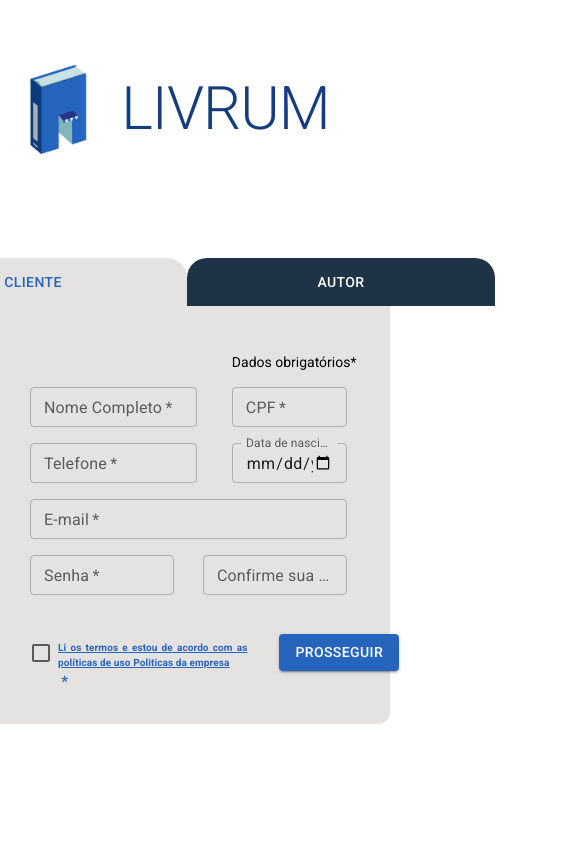
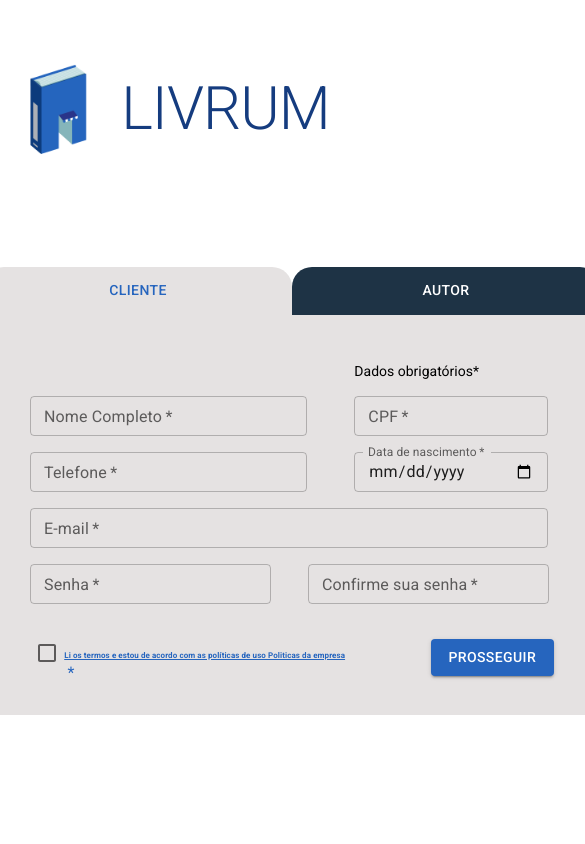
Before and after one commit to byte-stack-uefs/livrum, a Next.js app in the folder phase_4/app/webapp/: page /cadastro in a window 390 px wide. Shown: the top 844 px of the page, 585 px wide, since content can reach past the window. Built offline with nearby package versions, Linux system fonts and the light colour scheme.

Commit message:
tentativa de deixar responsivel para dispositivos movei spoiler: não consegui

```diff
--- a/phase_4/app/webapp/app/(account)/cadastro/page.tsx
+++ b/phase_4/app/webapp/app/(account)/cadastro/page.tsx
@@ -16,7 +16,6 @@ import {
   Typography,
 } from "@mui/material";
 import { Margin } from "@mui/icons-material";
-
 
 const ClientRegister = () => {
   const [value, setValue] = useState(0);
@@ -58,6 +57,11 @@ const ClientRegister = () => {
     fontFamily: "Roboto",
     fontSize: "14px",
     width: widthParam,
+    "@media (max-width: 600px)": {
+      // Estilos específicos para telas menores
+      fontSize: "12px",
+      // Adicione mais ajustes conforme necessário
+    },
   });
 
   const handleChange = (event, newValue) => {
@@ -66,20 +70,18 @@ const ClientRegister = () => {
 
   const handleSubmitClient = (event) => {
     event.preventDefault();
-
   };
 
   return (
     <>
       <Box
         sx={{
-          width: "100%",
-          maxWidth: "1200px",
           minHeight: "80vh",
           display: "flex",
           flexDirection: "column",
           alignItems: "center",
           margin: "auto",
+          width: "600px",
           justifyContent: "center",
           height: "100%",
           flexGrow: 1,
@@ -96,9 +98,14 @@ const ClientRegister = () => {
           <Tab
             label="Cliente"
             sx={{
-              borderRadius: "12px 0 0 0", // Ajuste os valores conforme necessário
+              borderRadius: "12px 0 0 0",
+              "@media (max-width: 600px)": {
+                // Estilos específicos para telas menores
+                borderRadius: "12px", // Ajuste conforme necessário
+              },
             }}
           />
+
           <Tab
             label="Autor"
             sx={{
@@ -272,15 +279,19 @@ const ClientRegister = () => {
                       variant="body2"
                       marginTop="30px"
                       fontFamily="Roboto"
-                      fontSize="10px" // Adjust the font size as needed
+                      fontSize="10px"
                       fontWeight="bold"
+                      sx={{
+                        textDecoration: "underline",
+                        cursor: "pointer",
+                        "@media (max-width: 600px)": {
+                          // Estilos específicos para telas menores
+                          fontSize: "8px", // Ajuste conforme necessário
+                        },
+                      }}
                       onClick={(e) => {
                         e.preventDefault();
                         handleOpen();
-                      }}
-                      style={{
-                        textDecoration: "underline",
-                        cursor: "pointer",
                       }}
                     >
                       Li os termos e estou de acordo com as políticas de uso
@@ -295,8 +306,10 @@ const ClientRegister = () => {
                 type="submit"
                 variant="contained"
                 color="primary"
-                style={customStyles("")}
-
+                sx={{
+                  width: "100%", // Ocupa a largura total em telas pequenas
+                  marginTop: "10px", // Espaçamento superior em telas pequenas
+                }}
               >
                 Prosseguir
               </Button>
```
